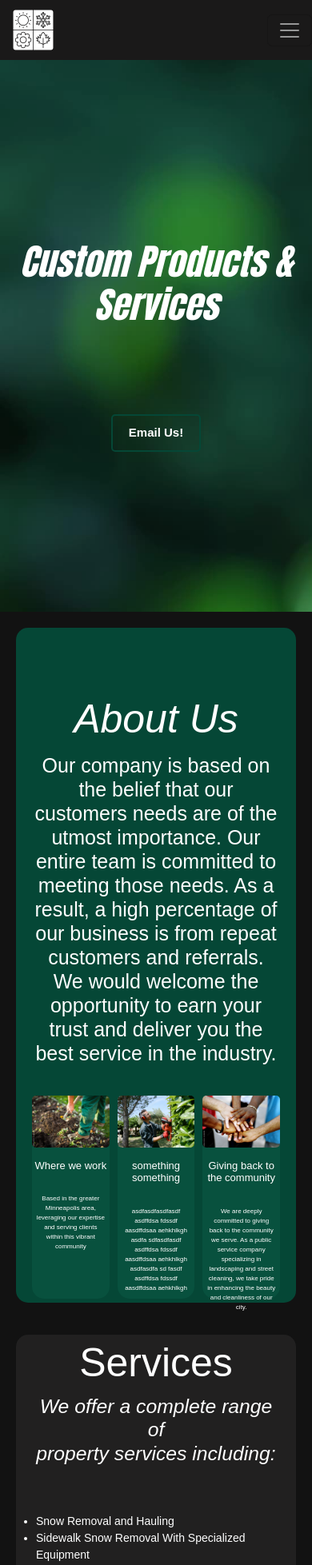
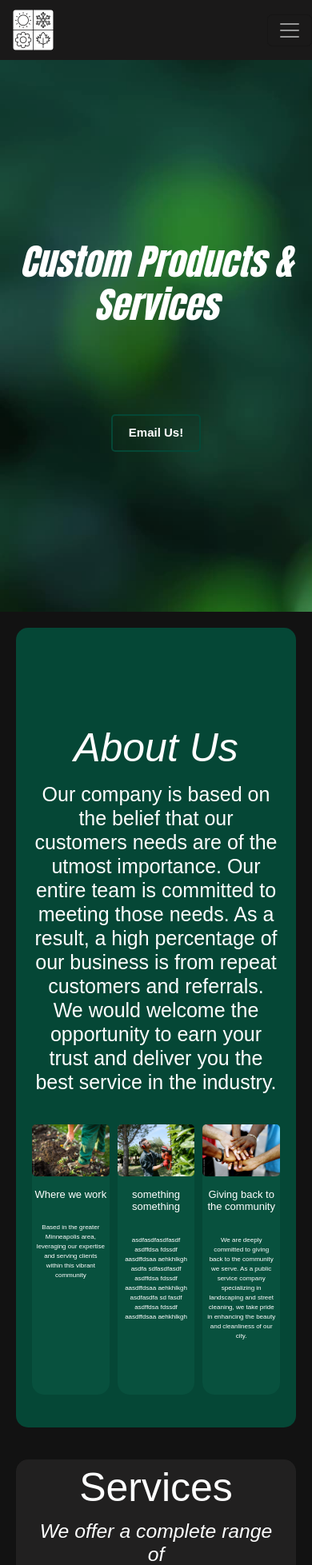
Before and after one commit to MikeAtwood/custom-products, a React (Vite) app: page / in a window 390 px wide. Shown: the top 1957 px of the page at 80% size. Built offline with nearby package versions, Linux system fonts and the light colour scheme.

Commit message:
updated about-img .image-container

```diff
--- a/src/App.css
+++ b/src/App.css
@@ -473,7 +473,7 @@ nav.navbar {
     padding: 20px;
     /* background-color: rgb(33, 32, 32); */
     border-radius: 15px;
-    height: 100vh;
+    height: 1000px;
   }
   .about h1 {
     font-size: 50px;
@@ -486,7 +486,7 @@ nav.navbar {
     flex-direction: column;
     align-items: center;
     width: 100%;
-    height: 30vh;
+    height: 40vh;
   }
 
   .about-img > img {
```
